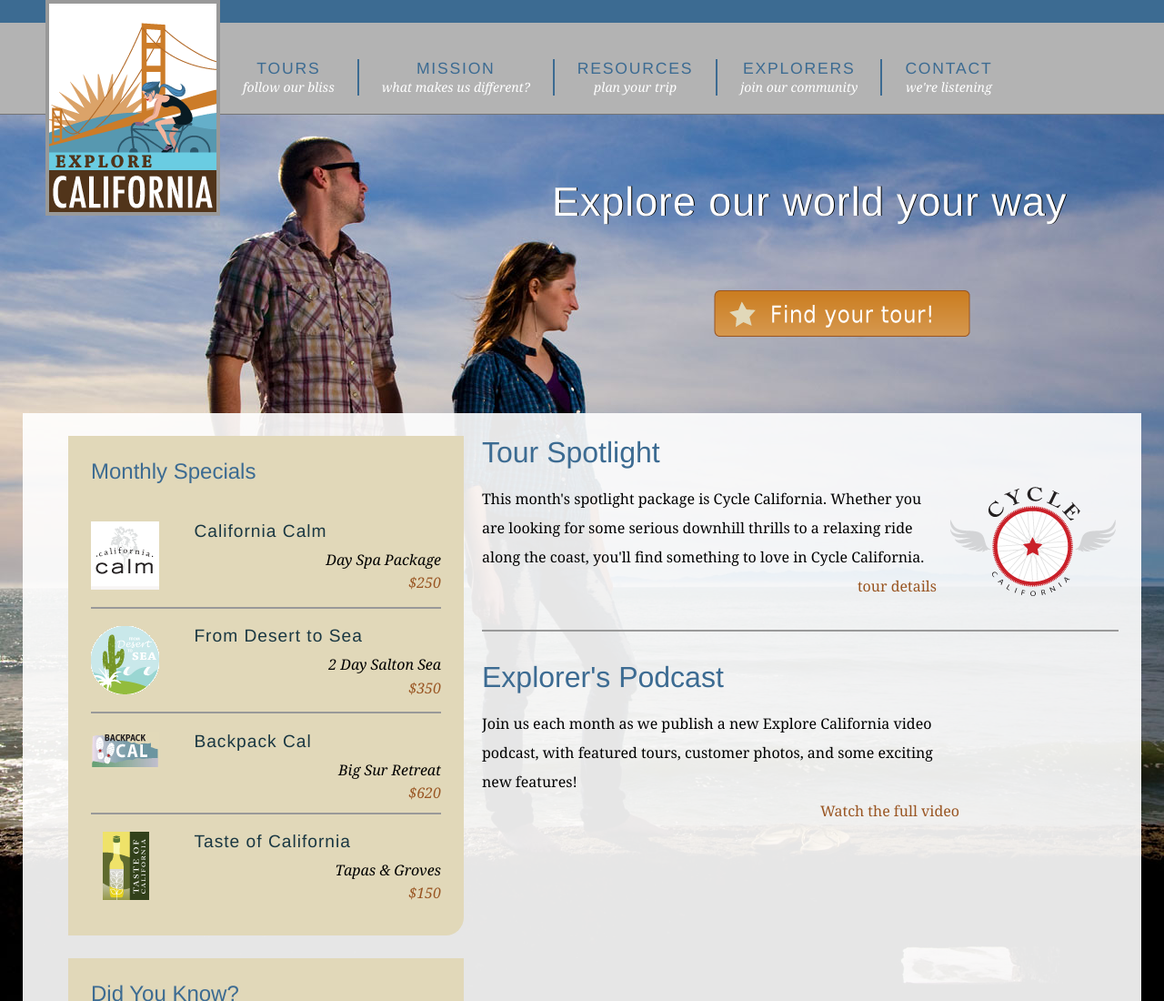
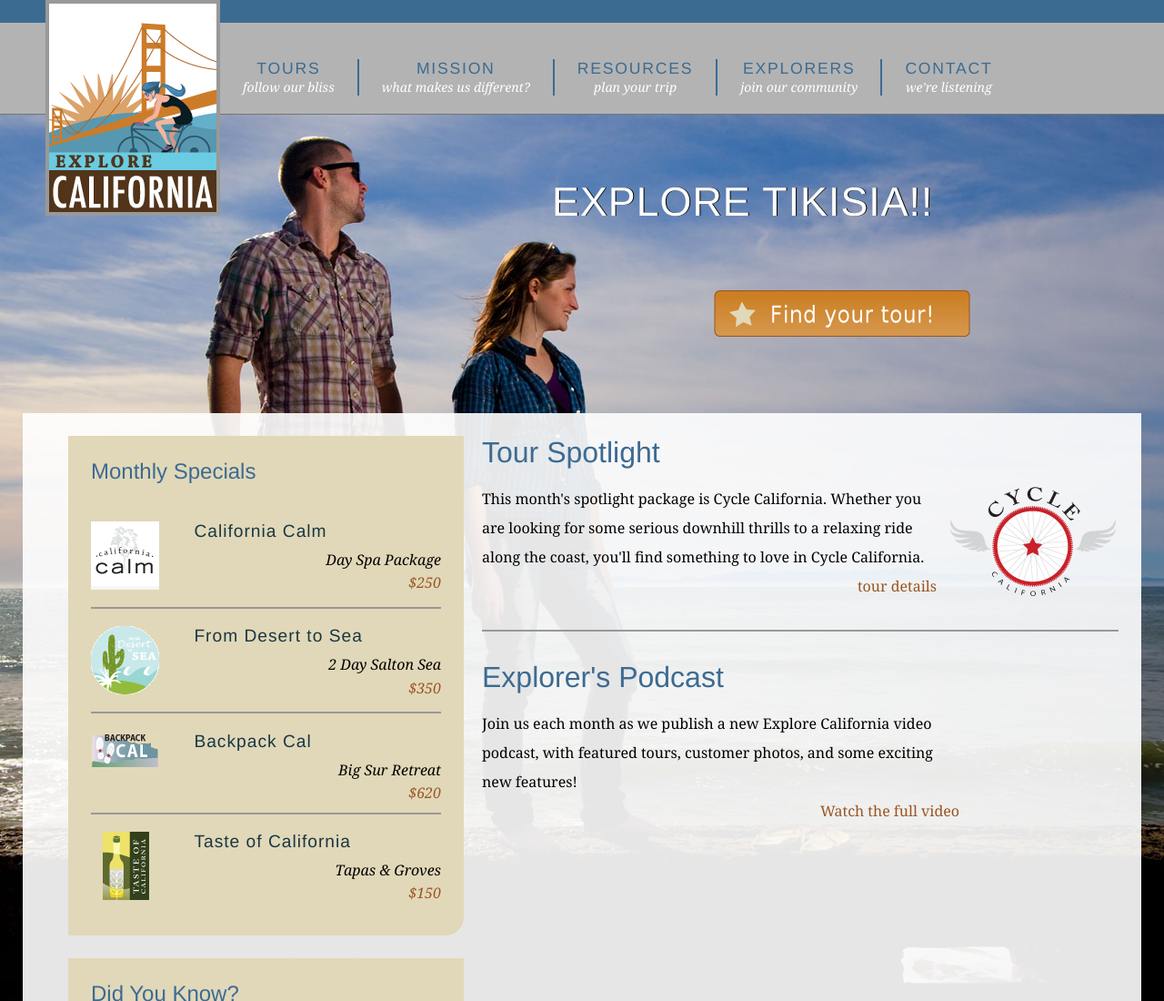
Before and after one commit to arielcr/explore_california, a plain HTML site: page index.html in a window 1280 px wide. Shown: the top 1100 px of the page at 91% size. Drawn offline with Linux system fonts and the light colour scheme.

Commit message:
Changes to index file

```diff
--- a/index.html
+++ b/index.html
@@ -55,7 +55,7 @@
       </div>
 
       <div id="actionCall">
-        <h1>Explore our world your way</h1>
+        <h1>EXPLORE TIKISIA!!</h1>
         <a href="tours.html" title="Find your tour!"><h2>Find your tour</h2></a>
       </div>
 
```
